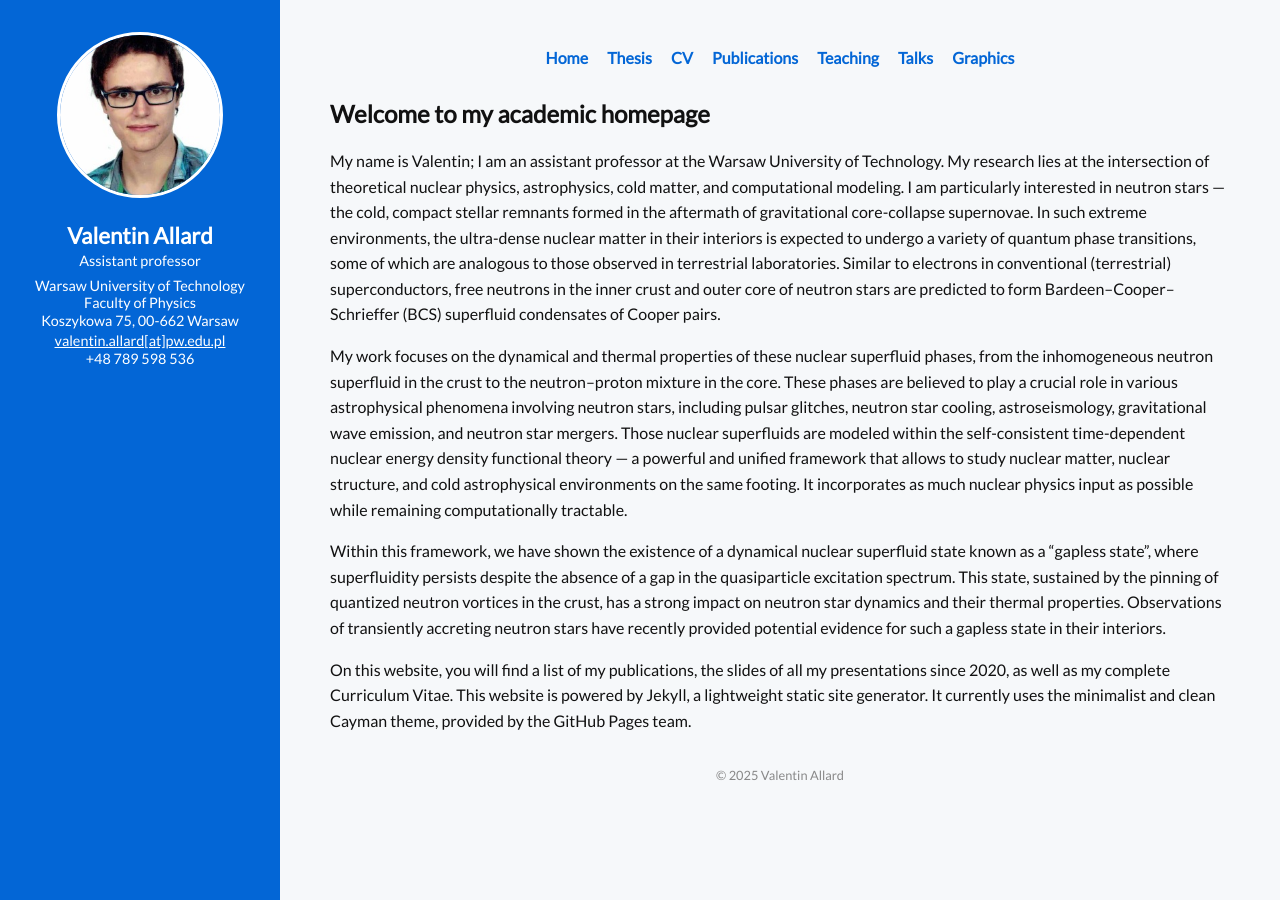
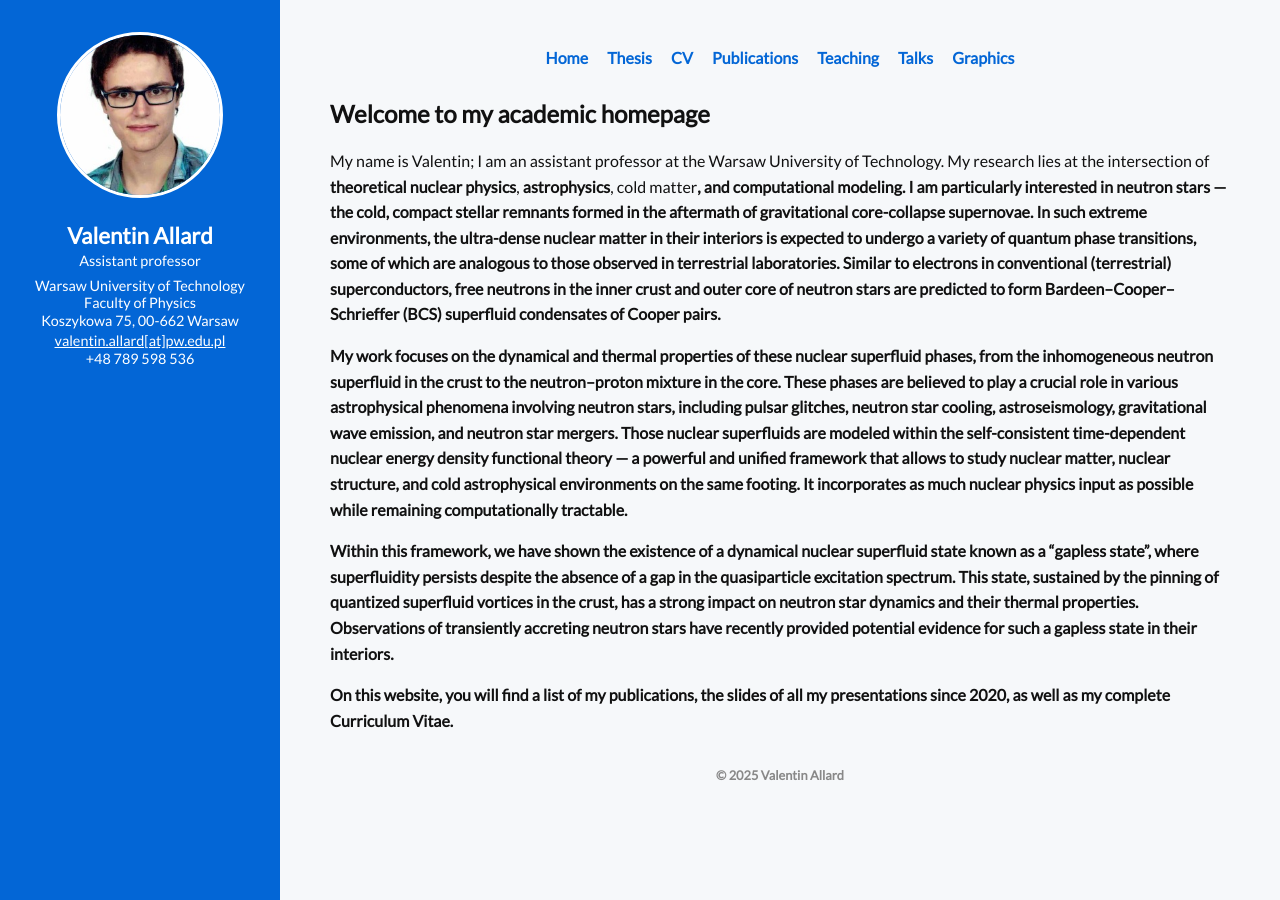
Before and after one commit to V-allard/V-allard.github.io, a Jekyll site: the page index.html, which Jekyll copies as it is, in a window 1280 px wide. Built offline with Jekyll 4.4.1, drawn with Linux system fonts in a browser that asks for light colours.

Commit message:
Update index.html

```diff
--- a/index.html
+++ b/index.html
@@ -160,21 +160,21 @@
 
     <h2>Welcome to my academic homepage</h2>
 
-     <p> My name is Valentin; I am an assistant professor at the Warsaw University of Technology. My research lies at the intersection of theoretical nuclear physics, astrophysics, cold matter, and computational modeling.
-      I am particularly interested in neutron stars — the cold, compact stellar remnants formed in the aftermath of gravitational core-collapse supernovae. In such extreme environments, the ultra-dense nuclear matter in their interiors is expected to undergo a variety of quantum phase transitions, some of which are analogous to those observed in terrestrial laboratories.
+     <p> My name is Valentin; I am an assistant professor at the Warsaw University of Technology. My research lies at the intersection of <strong>theoretical nuclear physics</strong>, <strong>astrophysics</strong>, </strong>cold matter<strong>, and <strong>computational modeling</strong>.
+      I am particularly interested in <strong>neutron stars</strong> — the cold, compact stellar remnants formed in the aftermath of gravitational core-collapse supernovae. In such extreme environments, the ultra-dense nuclear matter in their interiors is expected to undergo a variety of <strong>quantum phase transitions</strong>, some of which are analogous to those observed in terrestrial laboratories.
       Similar to electrons in conventional (terrestrial) superconductors, free neutrons in the inner crust and outer core of neutron stars are predicted to form Bardeen–Cooper–Schrieffer (BCS) superfluid condensates of Cooper pairs. </p>
 
-      <p>My work focuses on the dynamical and thermal properties of these nuclear superfluid phases, from the inhomogeneous neutron superfluid in the crust to the neutron–proton mixture in the core.
-      These phases are believed to play a crucial role in various astrophysical phenomena involving neutron stars, including pulsar glitches, neutron star cooling, astroseismology, gravitational wave emission, and neutron star mergers.
-      Those nuclear superfluids are modeled within the self-consistent time-dependent nuclear energy density functional theory — a powerful and unified framework that allows to study nuclear matter, nuclear structure, and cold astrophysical environments on the same footing.
+      <p>My work focuses on the dynamical and thermal properties of these <strong>nuclear superfluid phases</strong>, from the inhomogeneous neutron superfluid in the crust to the <strong>neutron–proton mixture</strong> in the core.
+      These phases are believed to play a crucial role in various astrophysical phenomena involving neutron stars, including <strong>pulsar glitches</strong>, <strong>neutron star cooling</strong>, astroseismology, gravitational wave emission, and neutron star mergers.
+      Those nuclear superfluids are modeled within the <strong>self-consistent time-dependent nuclear energy density functional theory</strong> — a powerful and unified framework that allows to study nuclear matter, nuclear structure, and cold astrophysical environments on the same footing.
       It incorporates as much nuclear physics input as possible while remaining computationally tractable.</p>
 
-      <p>Within this framework, we have shown the existence of a dynamical nuclear superfluid state known as a “gapless state”, where superfluidity persists despite the absence of a gap in the quasiparticle excitation spectrum.
-      This state, sustained by the pinning of quantized neutron vortices in the crust, has a strong impact on neutron star dynamics and their thermal properties.
-      Observations of transiently accreting neutron stars have recently provided potential evidence for such a gapless state in their interiors.</p>
+      <p>Within this framework, we have shown the existence of a dynamical nuclear superfluid state known as a “<strong>gapless state</strong>”, where superfluidity persists despite the absence of a gap in the quasiparticle excitation spectrum.
+      This state, sustained by the pinning of <strong>quantized superfluid vortices</strong> in the crust, has a strong impact on neutron star dynamics and their thermal properties.
+      Observations of <strong>transiently accreting neutron stars</strong> have recently provided potential evidence for such a gapless state in their interiors.</p>
 
       <p>On this website, you will find a list of my publications, the slides of all my presentations since 2020, as well as my complete Curriculum Vitae.
-      This website is powered by Jekyll, a lightweight static site generator. It currently uses the minimalist and clean Cayman theme, provided by the GitHub Pages team.</p>
+      <!--This website is powered by Jekyll, a lightweight static site generator. It currently uses the minimalist and clean Cayman theme, provided by the GitHub Pages team.--></p>
 
     <footer class="footer">
       <p>&copy; 2025 Valentin Allard</p>
```
